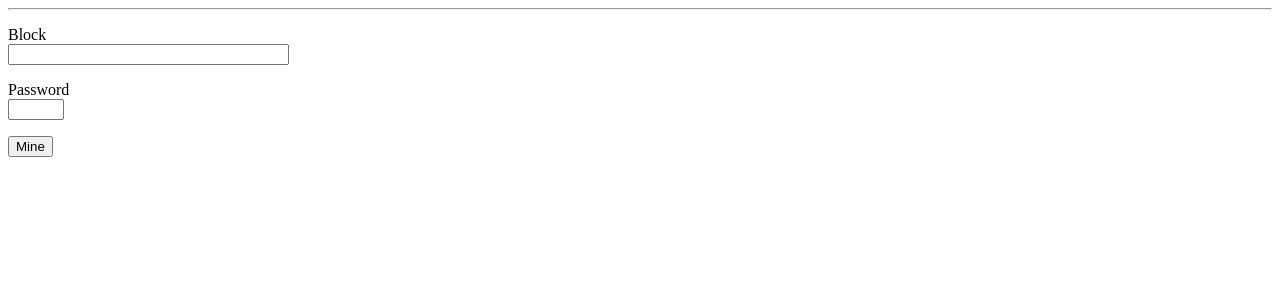
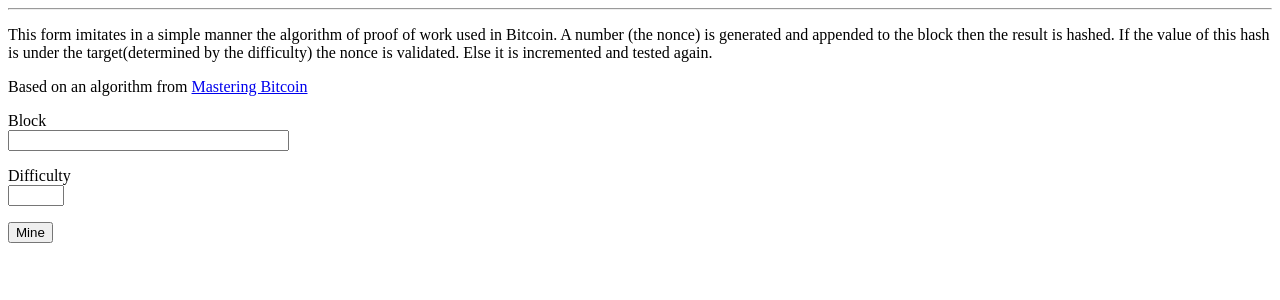
Before and after one commit to Nuorah/flaskhar, a Flask app: page /pow/ in a window 1280 px wide. Shown: the part 26-326 px from the top of the page. Run offline with Flask 2, Linux system fonts and the light colour scheme.

Commit message:
Form and results and errors and description

```diff
--- a/flaskhar/pow/forms.py
+++ b/flaskhar/pow/forms.py
@@ -5,6 +5,6 @@ from wtforms.validators import DataRequired, NumberRange
 
 class PowForm(FlaskForm):
     block = StringField('Block', [validators.DataRequired("Texte requis")])
-    difficulty = IntegerField('Password', [validators.NumberRange(1, 16, "Entrez un entier entre 1 et 16"),
-                                           validators.DataRequired("Entier requis")])
+    difficulty = IntegerField('Difficulty', [validators.NumberRange(1, 16, "Entier entre 1 et 16 requis"),
+                                           validators.DataRequired("Entier entre 1 et 16 requis")])
     submit = SubmitField('Mine')
--- a/flaskhar/pow/routes.py
+++ b/flaskhar/pow/routes.py
@@ -1,8 +1,12 @@
 from flask import render_template
 from . import pow
+from .proofofwork import find_nonce
 from .forms import PowForm
 
 @pow.route('/', methods=['GET', 'POST'])
 def pow():
     form = PowForm()
+    if form.validate_on_submit():
+        nonce, hash_result = find_nonce(form.block.data, form.difficulty.data)
+        return render_template("pow.html", form=form, nonce=nonce, hash_result=hash_result)
     return render_template("pow.html", form=form)
--- a/flaskhar/templates/pow.html
+++ b/flaskhar/templates/pow.html
@@ -1,16 +1,36 @@
 {% extends 'base.html' %}
 
 {% block content %}
+<p>This form imitates in a simple manner the algorithm of proof of work used in Bitcoin. A number (the nonce) is
+generated and appended to the block then the result is hashed. If the value of this hash is under the target(determined
+    by the difficulty) the nonce is validated. Else it is incremented and tested again.</p>
+<p>Based on an algorithm from <a href="https://github.com/bitcoinbook/bitcoinbook">Mastering Bitcoin</a></p>
 <form action="" method="post" novalidate>
     {{ form.hidden_tag() }}
     <p>
         {{ form.block.label }}<br>
-            {{ form.block(size=32) }}
+        {{ form.block(size=32, autocomplete="off") }}
+        {% for error in form.block.errors %}
+            <span style="color: red;">[{{ error }}]</span>
+        {% endfor %}
     </p>
     <p>
         {{ form.difficulty.label }}<br>
-            {{ form.difficulty(size=32) }}
+        {{ form.difficulty(size=32, autocomplete="off") }}
+        {% for error in form.difficulty.errors %}
+            <span style="color: red;">[{{ error }}]</span>
+        {% endfor %}
     </p>
     <p>{{ form.submit() }}</p>
 </form>
+
+{% if nonce and hash_result %}
+<p>
+<ul>
+    <li>Hash : {{ hash_result }}</li>
+    <li>Nonce : {{ nonce }}</li>
+</ul>
+</p>
+{% endif %}
+
 {% endblock %}
```
Also changed, not shown: flaskhar/pow/proofofwork.py (added, +14 -0 lines). Lines whose indentation alone changed are shown as unchanged.
